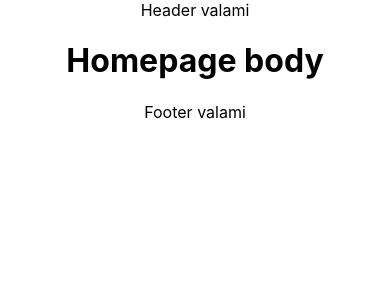
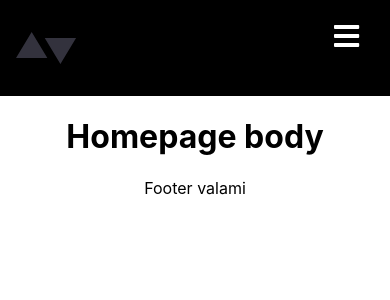
Before and after one commit to tarkanyil/portfolio-website, a React (Create React App) app: page / in a window 390 px wide. Shown: the top 300 px of the page. Built offline with nearby package versions, Linux system fonts and the light colour scheme.

Commit message:
Feat: added navbar with hamburger menu

```diff
--- a/package.json
+++ b/package.json
@@ -11,6 +11,7 @@
     "react": "^17.0.1",
     "react-bootstrap": "^1.5.1",
     "react-dom": "^17.0.1",
+    "react-icons": "^4.2.0",
     "react-router-dom": "^5.2.0",
     "react-scripts": "4.0.3",
     "styled-components": "^5.2.1",
--- a/src/App.css
+++ b/src/App.css
@@ -1,38 +1,5 @@
+
+
 .App {
   text-align: center;
 }
-
-.App-logo {
-  height: 40vmin;
-  pointer-events: none;
-}
-
-@media (prefers-reduced-motion: no-preference) {
-  .App-logo {
-    animation: App-logo-spin infinite 20s linear;
-  }
-}
-
-.App-header {
-  background-color: #282c34;
-  min-height: 100vh;
-  display: flex;
-  flex-direction: column;
-  align-items: center;
-  justify-content: center;
-  font-size: calc(10px + 2vmin);
-  color: white;
-}
-
-.App-link {
-  color: #61dafb;
-}
-
-@keyframes App-logo-spin {
-  from {
-    transform: rotate(0deg);
-  }
-  to {
-    transform: rotate(360deg);
-  }
-}
--- a/src/App.js
+++ b/src/App.js
@@ -4,7 +4,7 @@
 import ContactPage from './pages/contactpage/contactpage.comp.jsx';
 import PortfolioIndexPage from './pages/portfolio-index-page/portfolio-index-page.comp.jsx';
 
-import Header from './components/header/header.comp.jsx';
+import Navbar from './components/navbar/navbar.comp.jsx';
 import Footer from './components/footer/footer.comp.jsx';
 
 import './App.css';
@@ -12,7 +12,7 @@
 function App() {
   return (
     <div className="App">
-      <Header />
+      <Navbar />
       <Switch>
         <Route exact path="/" component={HomePage} />
         <Route exact path="/contact" component={ContactPage} />
--- /dev/null
+++ b/src/components/navbar/navbar-elements.jsx
@@ -0,0 +1,79 @@
+import { FaBars } from 'react-icons/fa';
+import { NavLink as Link } from 'react-router-dom';
+import styled from 'styled-components';
+
+export const Nav = styled.nav`
+  background: #000;
+  height: 80px;
+  display: flex;
+  justify-content: space-between;
+  padding: 0.5rem calc((100vw - 1000px) / 2);
+  z-index: 10;
+`;
+
+export const NavLink = styled(Link)`
+  color: #fff;
+  display: flex;
+  align-items: center;
+  text-decoration: none;
+  padding: 0 1rem;
+  height: 100%;
+  cursor: pointer;
+  &.active {
+    color: #15cdfc;
+  }
+`;
+
+export const Bars = styled(FaBars)`
+  display: none;
+  color: #fff;
+  @media screen and (max-width: 768px) {
+    display: block;
+    position: absolute;
+    top: 0;
+    right: 0;
+    transform: translate(-100%, 75%);
+    font-size: 1.8rem;
+    cursor: pointer;
+  }
+`;
+
+export const NavMenu = styled.div`
+  display: flex;
+  align-items: center;
+  margin-right: 24px;
+  @media screen and (max-width: 768px) {
+    display: none;
+  }
+`;
+
+export const NavBtn = styled.nav`
+  display: flex;
+  align-items: center;
+  margin-right: 24px;
+  /* Third Nav */
+  /* justify-content: flex-end;
+  width: 100vw; */
+  @media screen and (max-width: 768px) {
+    display: none;
+  }
+`;
+
+export const NavBtnLink = styled(Link)`
+  border-radius: 4px;
+  background: #256ce1;
+  padding: 10px 22px;
+  color: #fff;
+  outline: none;
+  border: none;
+  cursor: pointer;
+  transition: all 0.2s ease-in-out;
+  text-decoration: none;
+  /* Second Nav */
+  margin-left: 24px;
+  &:hover {
+    transition: all 0.2s ease-in-out;
+    background: #fff;
+    color: #010606;
+  }
+`;
--- /dev/null
+++ b/src/components/navbar/navbar.comp.jsx
@@ -0,0 +1,29 @@
+import React from 'react';
+import {
+  Nav, NavLink, Bars, NavMenu,
+} from './navbar-elements.jsx';
+import logo from '../../assets/images/logo.svg';
+
+const Navbar = () => (
+  <>
+    <Nav>
+      <NavLink to="/">
+        <img src={logo} alt="logo" />
+      </NavLink>
+      <Bars />
+      <NavMenu>
+        <NavLink to="/" activeStyle>
+          HOME
+        </NavLink>
+        <NavLink to="/portfolio" activeStyle>
+          PORTFOLIO
+        </NavLink>
+        <NavLink to="/contact" activeStyle>
+          CONTACT ME
+        </NavLink>
+      </NavMenu>
+    </Nav>
+  </>
+);
+
+export default Navbar;
```
Also changed, not shown: 1 other file (tests, documents, lock files or other folders).
